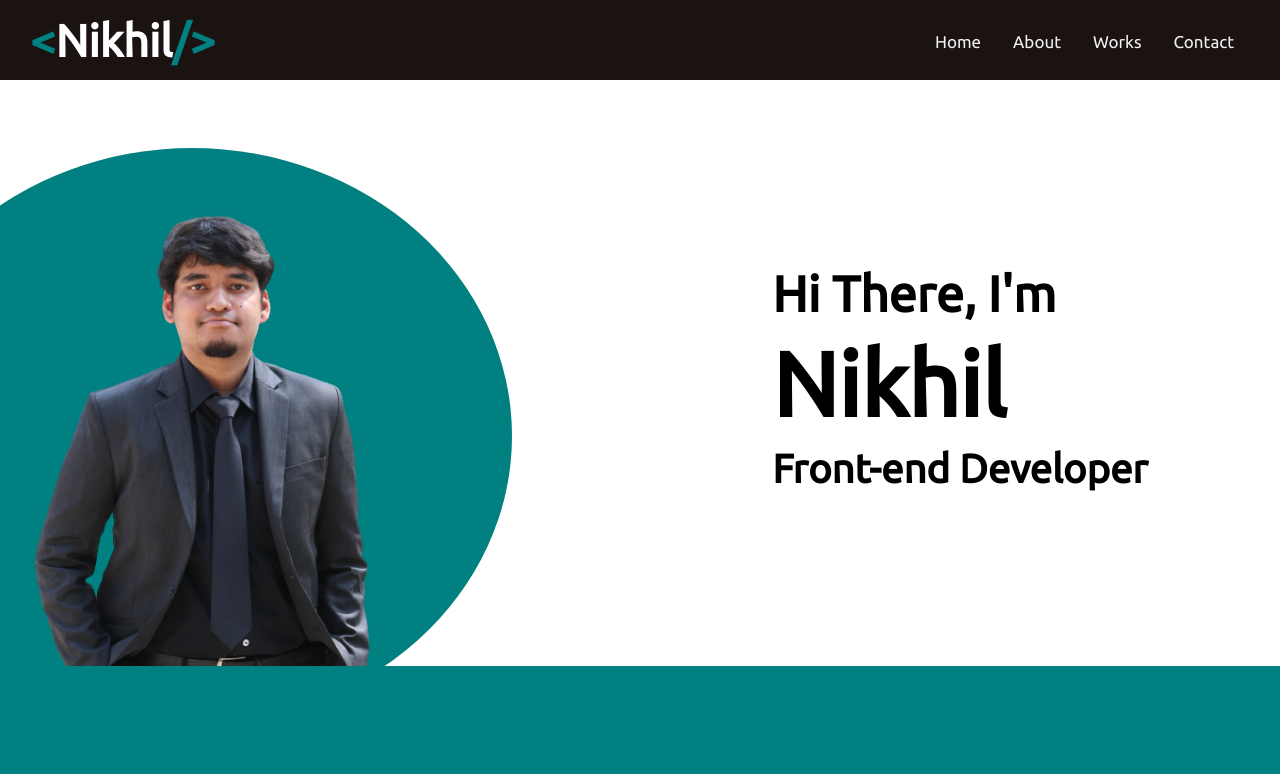
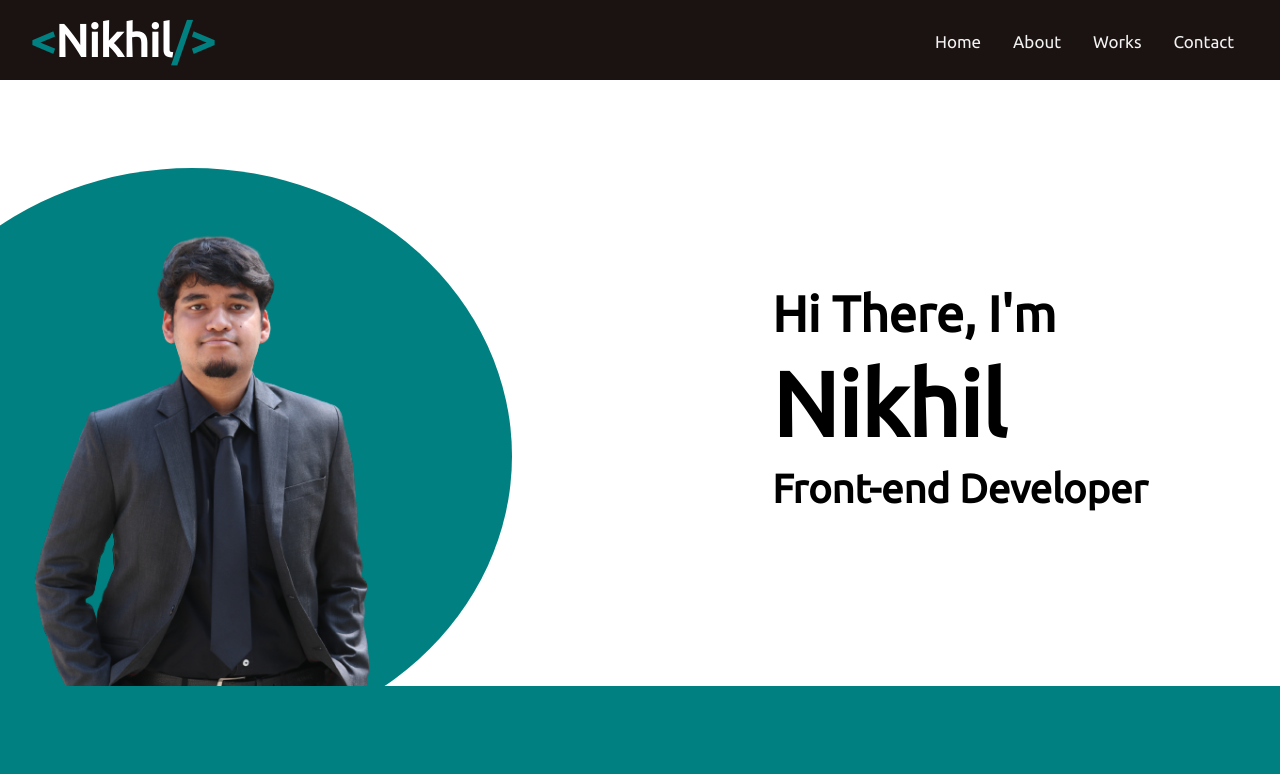
Before and after one commit to ShuntNik/Nikhil-Portfolio, a React (Create React App) app: page / in a window 1280 px wide. Shown: the top 774 px of the page. Built offline with nearby package versions, Linux system fonts and the light colour scheme.

Commit message:
div height update

```diff
--- a/src/components/About/About.css
+++ b/src/components/About/About.css
@@ -1,6 +1,6 @@
 .about {
     width: 100vw;
-    height: calc(100vh-80px);
+    /* height: calc(100vh-80px); */
     display: flex;
     flex-direction: column;
     align-items: center;
--- a/src/components/Contact/Contact.css
+++ b/src/components/Contact/Contact.css
@@ -1,6 +1,6 @@
 .contact {
     width: 100vw;
-    height: calc(100vh-80px);
+    /* height: calc(100vh-80px); */
     display: flex;
     flex-direction: column;
     align-items: center;
--- a/src/components/Home/Home.css
+++ b/src/components/Home/Home.css
@@ -1,6 +1,6 @@
 .home {
     width: 100vw;
-    height: calc(100vh-80px);
+    /* height: calc(100vh-80px); */
     display: flex;
     flex-wrap: wrap;
     padding-top: 30px;
--- a/src/components/Works/Works.css
+++ b/src/components/Works/Works.css
@@ -1,6 +1,6 @@
 .works {
     width: 100vw;
-    height: calc(100vh-80px);
+    /* height: calc(100vh-80px); */
     display: flex;
     flex-direction: column;
     background-color: #008080;
--- a/src/styles.css
+++ b/src/styles.css
@@ -12,7 +12,7 @@
 
 .sections {
   width: 100vw;
-  height: calc(100vh-80px);
+  /* height: calc(100vh-80px); */
   position: relative;
-  top: 60px;
+  top: 80px;
 }
```
